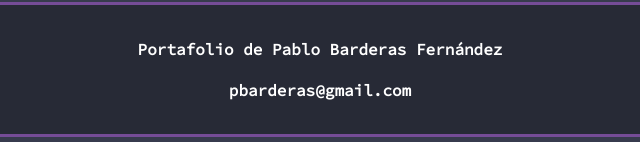
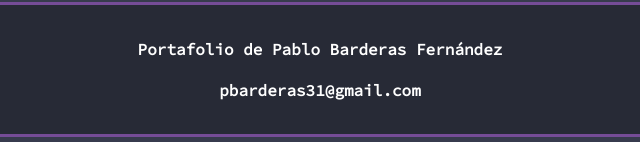
Before and after one commit to pablobarderas/portafolio, a plain HTML site: page Portafolio/index.html in a window 1280 px wide. Shown: the part 2750-2892 px from the top of the page, 320-960 px from the left. Drawn offline with nearby package versions, Linux system fonts and the light colour scheme.

Commit message:
Update index.html

```diff
--- a/Portafolio/index.html
+++ b/Portafolio/index.html
@@ -192,7 +192,7 @@
     <hr class="hr" />
     <footer class="footer">
       <h4>Portafolio de Pablo Barderas Fernández</h4>
-      <h4>pbarderas@gmail.com</h4>
+      <h4>pbarderas31@gmail.com</h4>
     </footer>
     <a href="#" class="material-symbols-outlined">arrow_upward</a>
 
```
